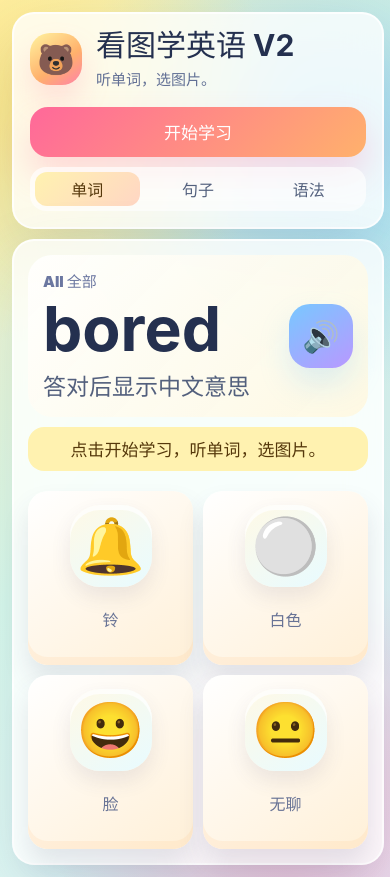
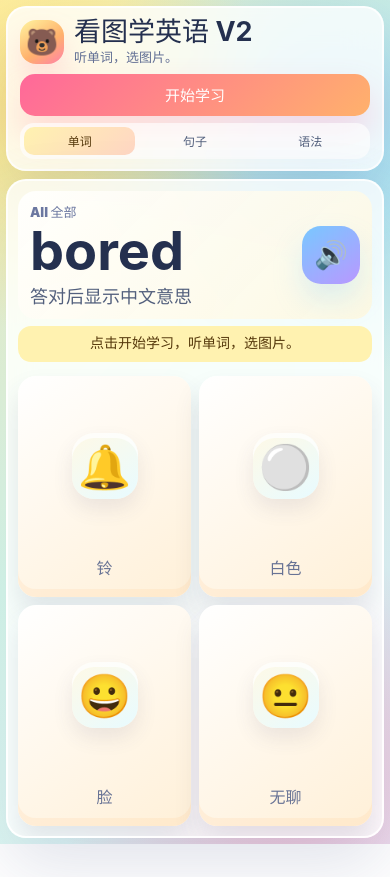
Before and after one commit to wangfan348803/kids-english-picture-game-v2, a React (Vite) app: page / in a window 390 px wide. After the commit the page ends 844 px from the top, so only its background shows below. Built offline with nearby package versions, Linux system fonts and the light colour scheme.

Commit message:
fix: fit mobile game into one screen

```diff
--- a/src/App.css
+++ b/src/App.css
@@ -499,93 +499,172 @@ h2.prompt-text {
 
 @media (max-width: 620px) {
   .app-shell {
-    width: min(100vw - 18px, 430px);
-    grid-template-rows: auto auto;
-    gap: 10px;
+    width: min(100vw - 12px, 430px);
+    height: calc(100dvh - 12px);
+    min-height: 0;
+    grid-template-rows: auto minmax(0, 1fr);
+    gap: 8px;
   }
 
   .hero-panel,
   .game-panel,
   .side-panel {
-    border-radius: 22px;
+    border-radius: 20px;
   }
 
   .hero-panel {
     align-items: stretch;
     flex-direction: column;
-    padding: 16px;
+    gap: 8px;
+    padding: 10px 12px;
   }
 
   .hero-actions {
     min-width: 0;
+    gap: 7px;
   }
 
   .mode-tabs {
     order: 2;
+    gap: 4px;
+    padding: 4px;
+    border-radius: 14px;
+  }
+
+  .mode-tab {
+    min-height: 28px;
+    border-radius: 10px;
+    font-size: 12px;
   }
 
   .bear-mark {
-    width: 52px;
-    height: 52px;
-    font-size: 30px;
+    width: 44px;
+    height: 44px;
+    border-radius: 16px;
+    font-size: 26px;
+  }
+
+  .brand-row {
+    gap: 10px;
   }
 
   h1 {
-    font-size: 30px;
+    font-size: 27px;
+  }
+
+  .hero-panel p {
+    margin-top: 3px;
+    font-size: 13px;
+    line-height: 1.25;
   }
 
   .start-button {
     width: 100%;
+    min-height: 42px;
+    border-radius: 15px;
+    font-size: 15px;
   }
 
   .game-panel {
-    padding: 14px;
-    gap: 10px;
+    min-height: 0;
+    overflow: hidden;
+    align-content: stretch;
+    grid-template-rows: auto auto auto minmax(0, 1fr);
+    padding: 10px;
+    gap: 7px;
   }
 
   .game-topline {
     min-height: 0;
-    padding: 15px;
+    padding: 11px 12px;
+    border-radius: 18px;
     grid-template-columns: 1fr auto;
+    gap: 10px;
+  }
+
+  .section-label {
+    margin-bottom: 4px;
+    font-size: 13px;
   }
 
   h2 {
-    font-size: clamp(44px, 16vw, 64px);
+    font-size: clamp(38px, 14vw, 54px);
   }
 
   h2.prompt-text {
-    font-size: clamp(28px, 9vw, 42px);
+    font-size: clamp(25px, 8vw, 36px);
+  }
+
+  .game-topline p,
+  .target-meaning.revealed {
+    margin-top: 6px;
+    font-size: 18px;
+  }
+
+  .target-meaning {
+    min-height: 24px;
+    font-size: 15px;
   }
 
   .speaker-button {
-    width: 64px;
-    height: 64px;
-    border-radius: 21px;
-    font-size: 30px;
+    width: 58px;
+    height: 58px;
+    border-radius: 19px;
+    font-size: 27px;
+  }
+
+  .feedback,
+  .next-button,
+  .previous-button {
+    min-height: 36px;
+    padding: 6px 10px;
+    border-radius: 13px;
+    font-size: 14px;
+    line-height: 1.2;
+  }
+
+  .round-actions {
+    gap: 7px;
   }
 
   .choice-grid {
     grid-template-columns: repeat(2, minmax(0, 1fr));
-    gap: 10px;
+    gap: 8px;
+    min-height: 0;
   }
 
   .word-card {
-    min-height: 154px;
-    border-radius: 20px;
+    min-height: 0;
+    grid-template-rows: minmax(0, 1fr) auto auto;
+    gap: 5px;
+    padding: 10px;
+    border-radius: 18px;
   }
 
   .picture {
-    width: min(82px, 64%);
-    font-size: clamp(38px, 14vw, 58px);
+    width: min(66px, 58%);
+    border-radius: 22px;
+    font-size: clamp(32px, 11vw, 48px);
   }
 
   .text-choice {
-    min-height: 66px;
-    font-size: clamp(30px, 10vw, 44px);
+    min-width: min(116px, 82%);
+    min-height: 54px;
+    border-radius: 20px;
+    font-size: clamp(28px, 9vw, 40px);
   }
 
   .word-card strong {
-    font-size: 21px;
+    font-size: 19px;
+  }
+
+  .card-meaning {
+    min-height: 30px;
+    font-size: 16px;
+  }
+
+  .card-meaning.revealed {
+    font-size: 14px;
   }
 
   .side-panel {
--- a/src/index.css
+++ b/src/index.css
@@ -34,3 +34,16 @@ input {
   place-items: center;
   padding: 12px;
 }
+
+@media (max-width: 620px) {
+  body {
+    min-height: 100dvh;
+    overflow: hidden;
+  }
+
+  #root {
+    min-height: 100dvh;
+    padding: 6px;
+    place-items: start center;
+  }
+}
```
